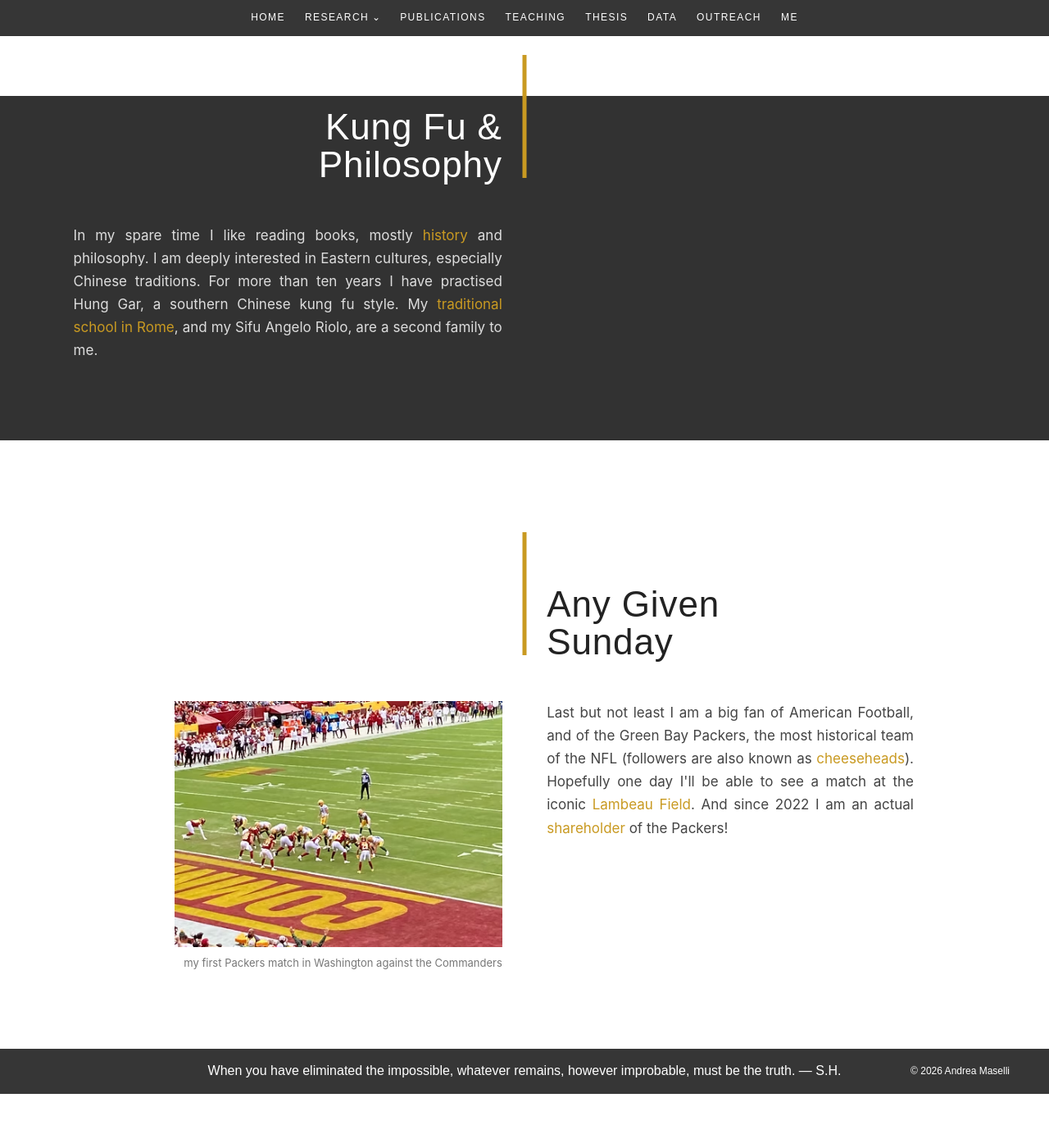
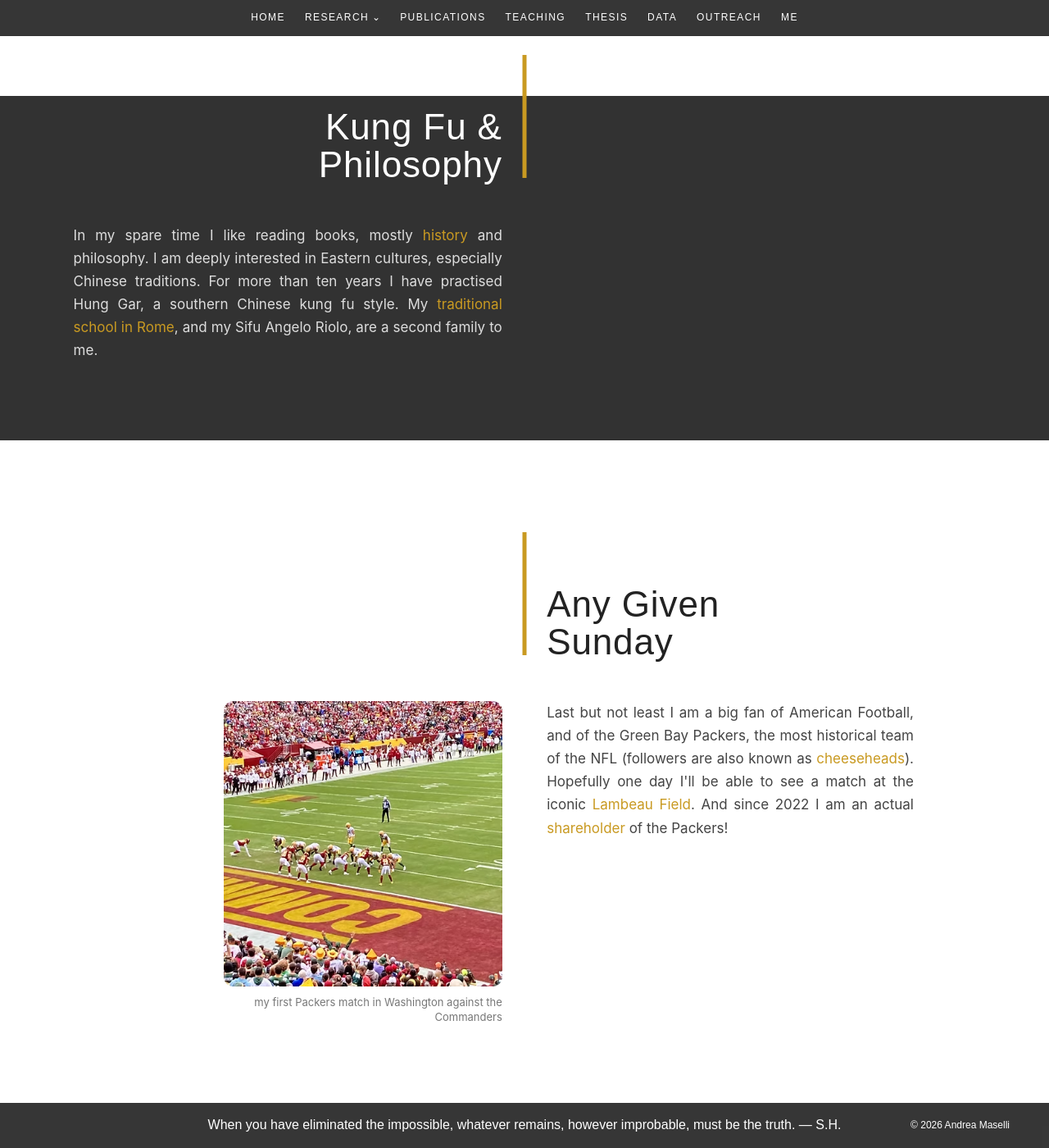
Before and after one commit to masellia/andreamaselli.github.io, a Jekyll site: the page built from pages/me.md, in a window 1280 px wide and 1400 px high, scrolled down 1422 px. Shown: the whole window at 82% size. Built offline with Jekyll 4.4.1, drawn with Linux system fonts in a browser that asks for light colours; some web fonts are replaced; before the commit the page ends 2756 px from its top, so only the background shows below that.

Commit message:
new pic format

```diff
--- a/assets/css/main.css
+++ b/assets/css/main.css
@@ -2103,7 +2103,7 @@
 }
 
 .me-sunday-media {
-  width: min(400px, calc(100% - 1.7rem));
+  width: min(340px, calc(100% - 1.7rem));
   margin: 0 1.7rem 0 auto;
 }
 
@@ -2111,14 +2111,16 @@
 .me-sunday-placeholder {
   display: block;
   width: 100%;
+  border-radius: 12px;
+}
+
+.me-sunday-media img {
+  height: auto;
+  object-fit: cover;
+}
+
+.me-sunday-placeholder {
   aspect-ratio: 4 / 3;
-}
-
-.me-sunday-media img {
-  object-fit: cover;
-}
-
-.me-sunday-placeholder {
   border: 1px solid #d8d8d8;
   background: #f6f6f6;
 }
@@ -2166,7 +2168,7 @@
   }
 
   .me-sunday-media {
-    width: min(400px, 100%);
+    width: min(340px, 100%);
     margin: 0 auto;
   }
 
```
Also changed, not shown: pages/thesis.md (+1 -1 lines), 2 other files.
